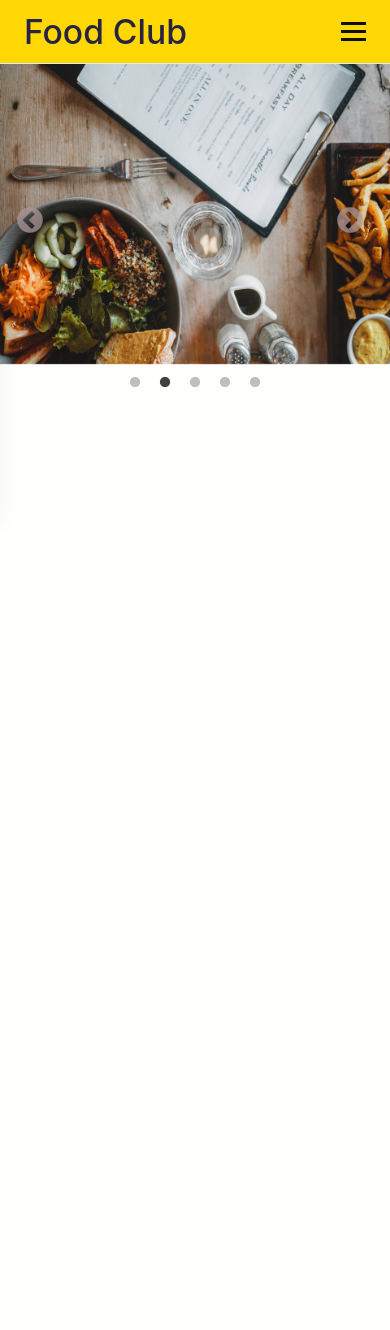
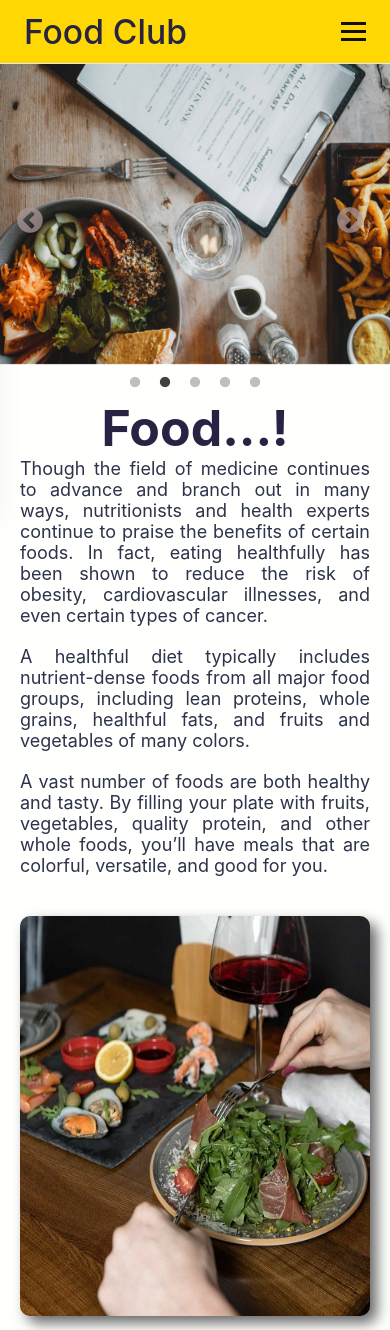
Before and after one commit to Pankajbisht18/React-Food-App, a React (Create React App) app: page / in a window 390 px wide. Before the commit the page ends 844 px from the top, so only its background shows below. Built offline with nearby package versions, Linux system fonts and the light colour scheme.

Commit message:
Add home page content

```diff
--- a/public/index.html
+++ b/public/index.html
@@ -5,7 +5,7 @@
     <meta name="viewport" content="width=device-width, initial-scale=1" />
     <link rel="stylesheet" type="text/css" charset="UTF-8" href="https://cdnjs.cloudflare.com/ajax/libs/slick-carousel/1.6.0/slick.min.css"/>
     <link rel="stylesheet" type="text/css" href="https://cdnjs.cloudflare.com/ajax/libs/slick-carousel/1.6.0/slick-theme.min.css"/>
-    <title>React App</title>
+    <title>Food App</title>
   </head>
   <body>
     <div id="root"></div>
--- a/src/Components/Home.js
+++ b/src/Components/Home.js
@@ -1,7 +1,27 @@
 import ImgSlider from './ImgSlider';
+import './css/Home.css';
 const Home = () => {
     return(
-        <ImgSlider />
+        <>
+            <ImgSlider />
+            <div className="home-food">
+                <div className="home-content">
+                    <h1>Food...!</h1>
+                    <p>Though the field of medicine continues to advance and branch out in many ways, nutritionists and health experts continue to praise the benefits of certain foods. In fact, eating healthfully has been shown to reduce the risk of obesity, cardiovascular illnesses, and even certain types of cancer.</p>
+                    <br />
+                    <p>A healthful diet typically includes nutrient-dense foods from all major food groups, including lean proteins, whole grains, healthful fats, and fruits and vegetables of many colors.
+                    </p>
+                    <br />
+                    <p>
+                    A vast number of foods are both healthy and tasty. By filling your plate with fruits, vegetables, quality protein, and other whole foods, you’ll have meals that are colorful, versatile, and good for you.
+                    </p>
+                </div>
+                <div className="home-image">
+                    <img src="/images/food.jpg" alt="Food" />
+                </div>
+            </div>
+        </>
+
     );
 }
 export default Home;
--- a/src/Components/ImgSlider.js
+++ b/src/Components/ImgSlider.js
@@ -1,7 +1,7 @@
 import "slick-carousel/slick/slick.css";
 import "slick-carousel/slick/slick-theme.css";
 import Slider from 'react-slick';
-import './Slider.css';
+import './css/Slider.css';
 const ImgSlider = () => {
     const settings = {
         dots: true,
--- a/src/Components/Navbar.js
+++ b/src/Components/Navbar.js
@@ -1,5 +1,5 @@
 import { Link } from 'react-router-dom';
-import './Navbar.css'
+import './css/Navbar.css'
 const Navbar = () => {
     const resNav = () => {
         const hamburger = document.querySelector(".hamburger");
--- /dev/null
+++ b/src/Components/css/Home.css
@@ -0,0 +1,84 @@
+.home-food{
+    display: flex;
+    width: 80%;
+    margin: auto;
+    margin-top: 50px;
+}
+.home-food > div {
+    padding: 10px 50px;
+}
+.home-content h1{
+    text-align: center;
+    font-size: 60px;
+}
+.home-content p{
+    font-size: 25px;
+    text-align: justify;
+}
+.home-image img{
+    border-radius: 30px;
+    margin-top: 100px;
+    filter: drop-shadow(7px 7px 7px #666666);
+}
+@media (max-width:1500px){
+    .home-content p{
+        font-size: 22px;
+    }
+}
+@media (max-width:1400px){
+    .home-food{
+        width: 90%;
+    }
+    .home-image img{
+        margin-top: 80px;
+    }
+}
+@media (max-width:1250px){
+    .home-food{
+        width: 100%;
+    }
+}
+@media (max-width:1100px){
+    .home-food{
+        flex-direction: column;
+    }
+    .home-image img{
+        border-radius: 30px;
+        width: 100%;
+        height: 500px;
+        margin-top: 20px;
+        filter: drop-shadow(7px 7px 7px #666666);
+    }
+}
+@media (max-width:700px){
+    .home-food > div {
+        padding: 10px 30px;
+    }
+}
+@media (max-width:500px){
+    .home-food{
+        margin-top: 20px;
+    }
+    .home-food > div {
+        padding: 10px 20px;
+    }
+    .home-content p{
+        font-size: 18px;
+    }
+    .home-image img{
+        border-radius: 10px;
+        height: 400px;
+    }
+    .home-content h1{
+        font-size: 50px;
+    }
+}
+@media (max-width:380px){
+    .home-food > div {
+        padding: 10px 10px;
+    }
+    .home-image img{
+        border-radius: 0px;
+        height: 300px;
+    }
+}
```
Also changed, not shown: public/images/Food.jpg (added), src/Components/css/Navbar.css (renamed from src/Components/Navbar.css), src/Components/css/Slider.css (renamed from src/Components/Slider.css).
